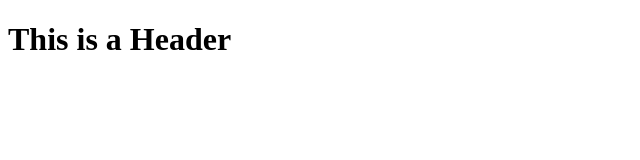
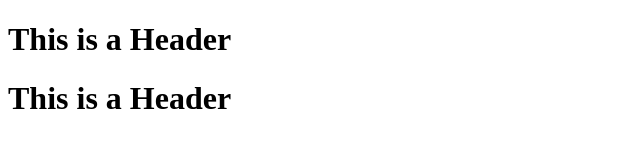
Before and after one commit to thirddeck/gittest, a plain HTML site: page index.html in a window 1280 px wide. Shown: the whole page, without its empty margins (0-640 px from the left). Drawn offline with Linux system fonts and the light colour scheme.

Commit message:
first commit

```diff
--- a/index.html
+++ b/index.html
@@ -2,5 +2,6 @@
 <html>
    <body>
       <h1>This is a Header</h1>
+      <h1>This is a Header</h1>
    </body>
 </html>
```
